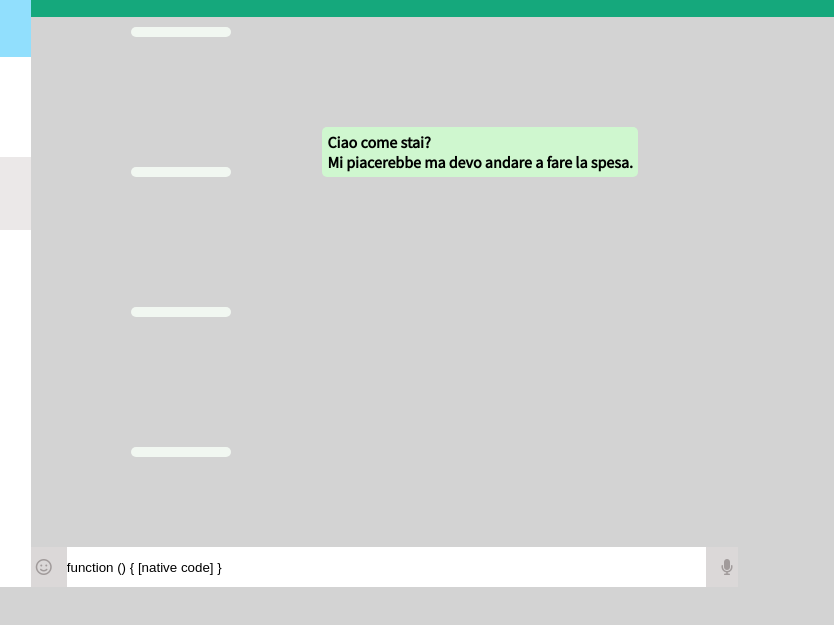
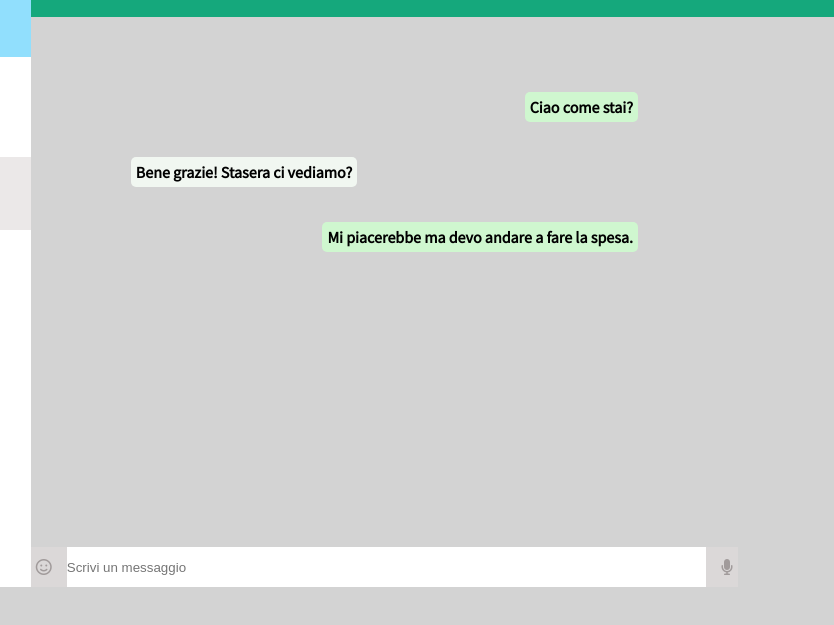
Before and after one commit to GhadeerShamshoum/vue-boolzapp, a plain HTML site: page index.html in a window 1280 px wide. Both pictures are taken after a click on the element 286 px from the left and 286 px from the top of the page. Shown: the part 93-718 px from the top of the page, 446-1280 px from the left. Drawn offline with nearby package versions, Linux system fonts and the light colour scheme.

Commit message:
add message

```diff
--- a/index.html
+++ b/index.html
@@ -71,23 +71,25 @@
 
                 <div class="mainRight">
                     <div v-for='(element, index) in contacts' class="messages">
-                        <div class="messageContainer">
-                            <strong v-if='index==present' class="sentMessage">
-                                <span v-for='(message,indexMessage) in contacts[index].messages' >
-                                    <div v-if="element.messages[indexMessage].status==='sent'" >
-                                        {{element.messages[indexMessage].text}}
+                        <div>
+                            <strong v-if='index==present' >
+                                <div v-for='(message,indexMessage) in contacts[index].messages' >
+                                    <div class="messageContainer">
+                                        <div v-if="element.messages[indexMessage].status==='sent'" class="sentMessage" >
+                                            {{element.messages[indexMessage].text}}
+                                        </div>
+                                        <div v-else="element.messages[indexMessage].status==='received'" class="receivedMessage" >
+                                            {{element.messages[indexMessage].text}}
+                                        </div>
                                     </div>
-                                </span>
+                                </div>
                             </strong>
-                        </div>
-                        <div>
-                            <strong class="receivedMessage"></strong>
                         </div>
 
                     </div>
                     <div class="sendMsg">
                         <i class="far fa-smile"></i>
-                        <input v-model='writeMessages' keyup.enter='addMessage' class="messageInput" placeholder="Scrivi un messaggio" type="text">
+                        <input v-model='writeMessages' @keyup.enter='addMessage(present)' class="messageInput" placeholder="Scrivi un messaggio" type="text">
                         <i class="fas fa-microphone"></i>
                     </div>
 
--- a/myscript.js
+++ b/myscript.js
@@ -3,6 +3,7 @@ let app = new Vue({
 
     data: {
         present: -1,
+        writeMessages:'',
         contacts: [
             {
             name: 'Michele',
@@ -95,6 +96,7 @@ let app = new Vue({
     methods:{
 
         chosenContact: function(index){
+
             console.log(index)
             this.present = index;
         },
@@ -113,7 +115,17 @@ let app = new Vue({
             }
             return "";
         },
-        writeMessages: function(){
+
+        addMessage: function(present){
+            if(this.writeMessages.length === 0)return;
+            this.contacts[present].messages.push({
+                text: this.writeMessages,
+                status: 'sent'
+
+
+            })
+            this.writeMessages = '';
+            console.log('hjhjh');
 
         }
 
--- a/style.css
+++ b/style.css
@@ -84,7 +84,7 @@ i{
 /*main*/
 #containerMain{
     width: 85%;
-    height: 600px;
+    max-height: 600px;
     position: fixed;
     top: 80px;
     display: flex;
@@ -144,7 +144,7 @@ i{
 /*right side*/
 .mainRight{
     width: 65%;
-    height: 600px;
+    max-height: 600px;
     display: flex;
     flex-direction: column;
 
@@ -156,6 +156,7 @@ i{
 .messages{
     height: 95%;
     width: 100%;
+    margin-bottom: 50px;
 }
 
 .sendMsg{
@@ -200,4 +201,5 @@ i{
 .messageContainer{
     width: 100%;
     height: 40px;
+    margin-bottom: 25px;
 }
```
